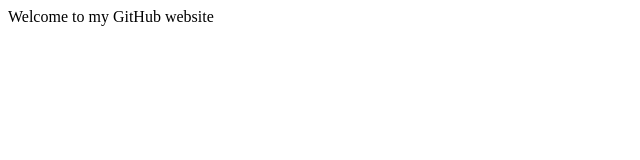
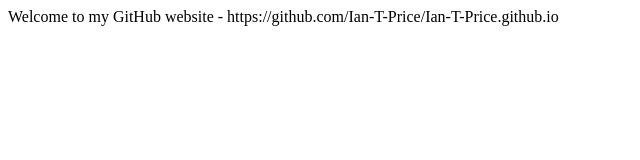
Before and after one commit to Ian-T-Price/Ian-T-Price.github.io, a plain HTML site: page index.html in a window 1280 px wide. Shown: the whole page, without its empty margins (0-640 px from the left). Drawn offline with Linux system fonts and the light colour scheme.

Commit message:
Update index.html

```diff
--- a/index.html
+++ b/index.html
@@ -5,6 +5,6 @@
   <title>Ian-T-Price</title>
 </head>
 <body>
-  Welcome to my GitHub website
+  Welcome to my GitHub website - https://github.com/Ian-T-Price/Ian-T-Price.github.io
 </body>
 </html>
```
